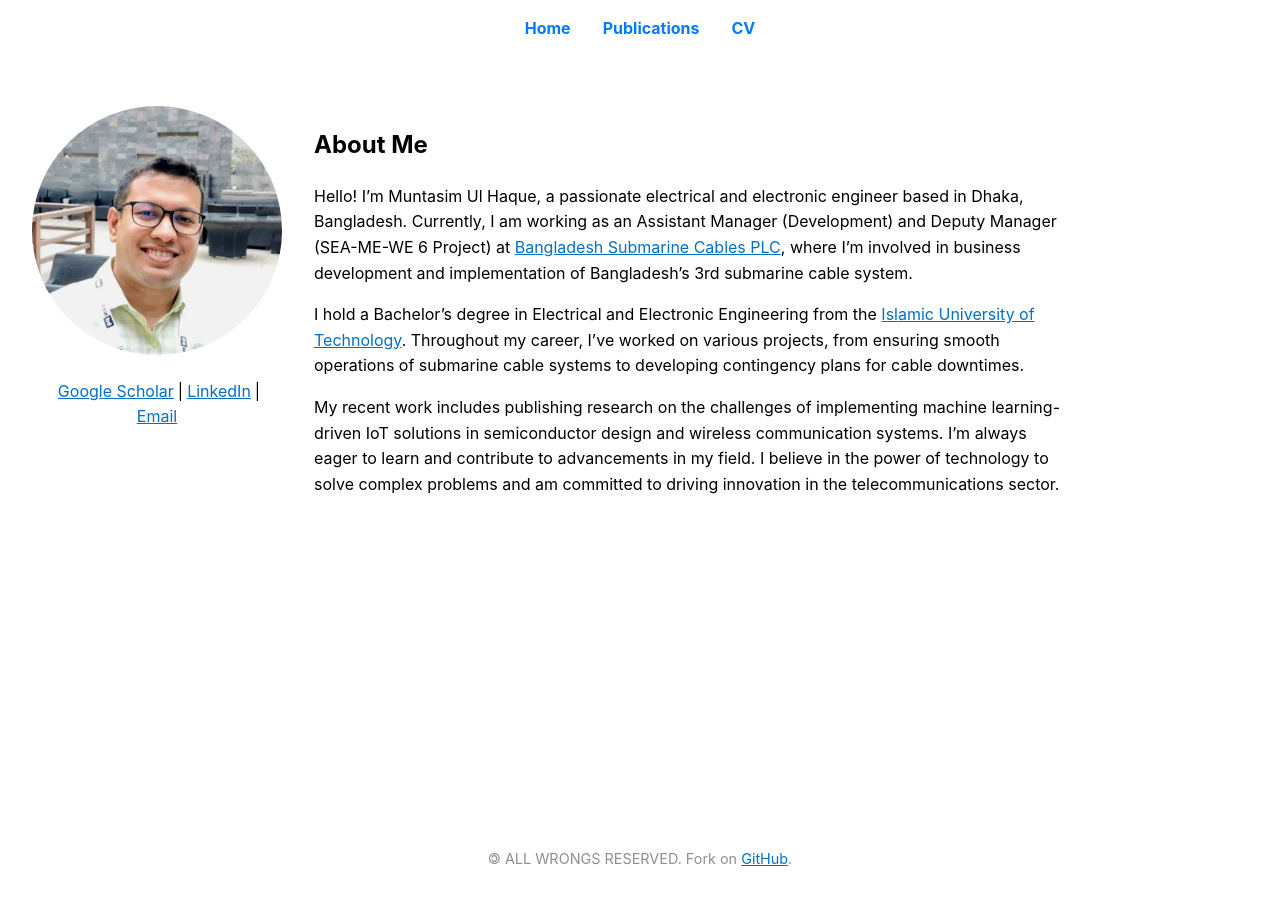
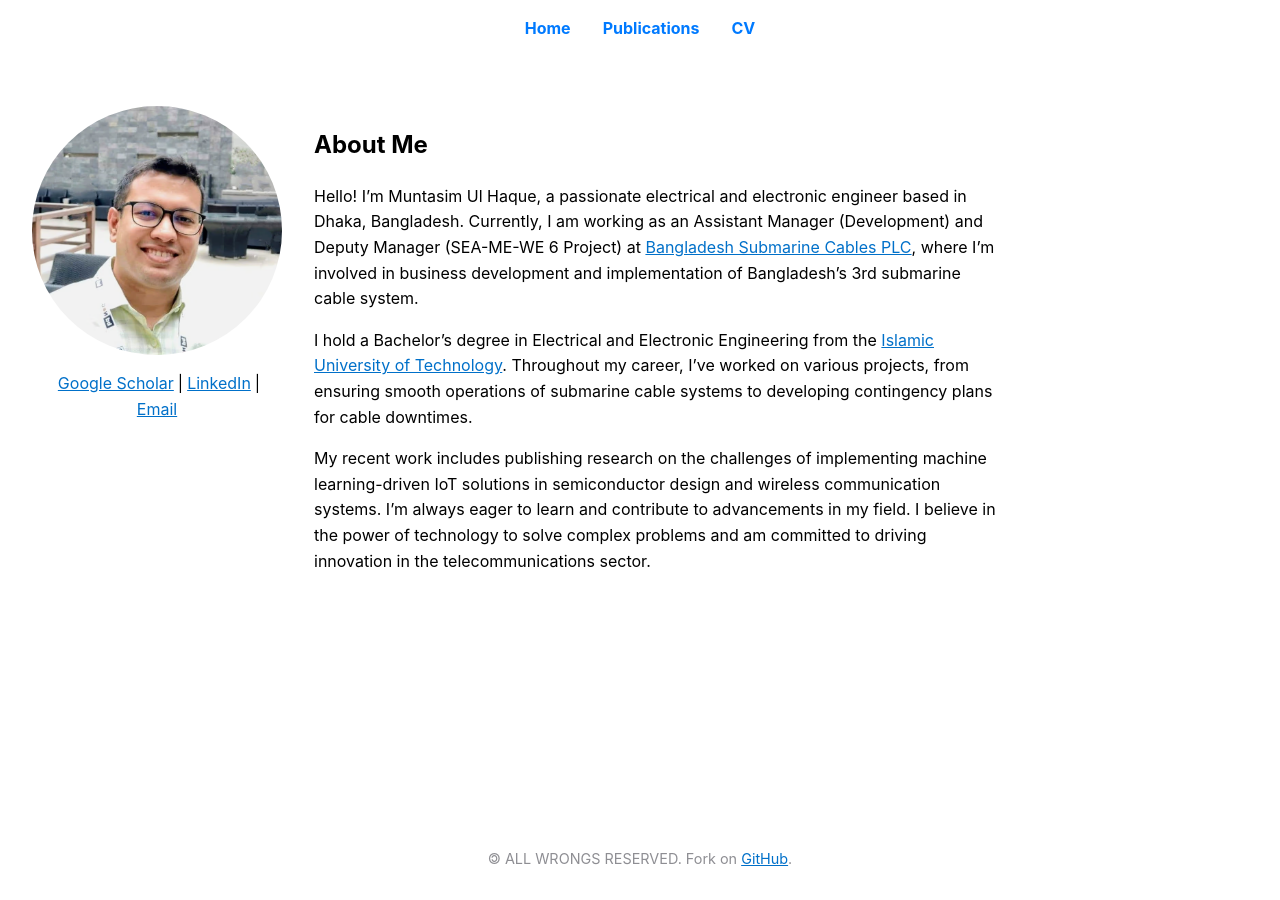
Before and after one commit to muntasimulhaque/muntasimulhaque.github.io, a Jekyll site: the page built from index.md, in a window 1280 px wide. Built offline with Jekyll 4.4.1, drawn with Linux system fonts in a browser that asks for light colours.

Commit message:
Update main.css

```diff
--- a/assets/css/main.css
+++ b/assets/css/main.css
@@ -6,7 +6,7 @@
     --link-color: #0070C9;
     --selection-color: #B4D5FF;
     --subtle-color: #8E8E93;
-    --max-content-width: 800px;  /* New variable for content width */
+    --max-content-width: 800px;
 }
 
 /* Global styles */
@@ -17,6 +17,8 @@
     background-color: var(--background-color);
     margin: 0;
     padding: 0;
+    width: 100%;
+    overflow-x: hidden; /* Prevent horizontal scrolling */
 }
 
 a {
@@ -43,10 +45,11 @@
     display: flex;
     flex: 1;
     padding: 2rem;
-    justify-content: center;  /* Center the main content horizontally */
-    max-width: 1300px;  /* Maximum width for the entire main section */
-    margin: 0 auto;  /* Center the main section in the viewport */
+    justify-content: center;
+    max-width: 1300px;
+    margin: 0 auto;
     width: 100%;
+    box-sizing: border-box; /* Include padding in width calculation */
 }
 
 /* Header and navigation */
@@ -54,6 +57,8 @@
     padding: 1rem;
     margin-bottom: 1rem;
     position: relative;
+    width: 100%;
+    box-sizing: border-box;
 }
 
 .menu-toggle {
@@ -92,8 +97,11 @@
 
 .profile-photo {
     width: 100%;
+    max-width: 250px; /* Limit photo size on mobile */
     border-radius: 50%;
     margin-bottom: 1rem;
+    margin: 0 auto 1rem auto; /* Center photo on mobile */
+    display: block;
 }
 
 .social-links {
@@ -110,8 +118,10 @@
 /* Main content */
 article {
     flex: 1;
-    max-width: var(--max-content-width);  /* Limit the width of the main content */
-    margin-right: 250px;  /* Add right margin equal to sidebar width */
+    max-width: var(--max-content-width);
+    margin-right: 250px;
+    width: 100%;
+    box-sizing: border-box;
 }
 
 /* Footer */
@@ -121,6 +131,8 @@
     color: var(--subtle-color);
     font-size: 0.9em;
     margin-top: 2rem;
+    width: 100%;
+    box-sizing: border-box;
 }
 
 /* Responsive design */
@@ -128,16 +140,19 @@
     main {
         flex-direction: column;
         padding: 1rem;
+        width: 100%;
     }
 
     aside {
         margin-right: 0;
         margin-bottom: 2rem;
+        width: 100%;
     }
 
     article {
-        margin-right: 0;  /* Remove right margin on mobile */
-        max-width: 100%;  /* Allow full width on mobile */
+        margin-right: 0;
+        max-width: 100%;
+        padding: 0 1rem;
     }
 
     .menu-toggle {
@@ -152,6 +167,7 @@
         right: 0;
         background-color: var(--background-color);
         box-shadow: 0 2px 5px rgba(0,0,0,0.1);
+        width: 100%;
     }
 
     nav.active {
@@ -160,10 +176,12 @@
 
     nav ul {
         flex-direction: column;
+        width: 100%;
     }
 
     nav li {
         margin: 0;
+        width: 100%;
     }
 
     nav a {
@@ -174,5 +192,12 @@
     .social-links {
         flex-direction: row;
         justify-content: center;
+        width: 100%;
+    }
+
+    /* Ensure profile photo is centered and not too large on mobile */
+    .profile-photo {
+        margin: 0 auto 1rem auto;
+        max-width: 200px;
     }
 }
```
